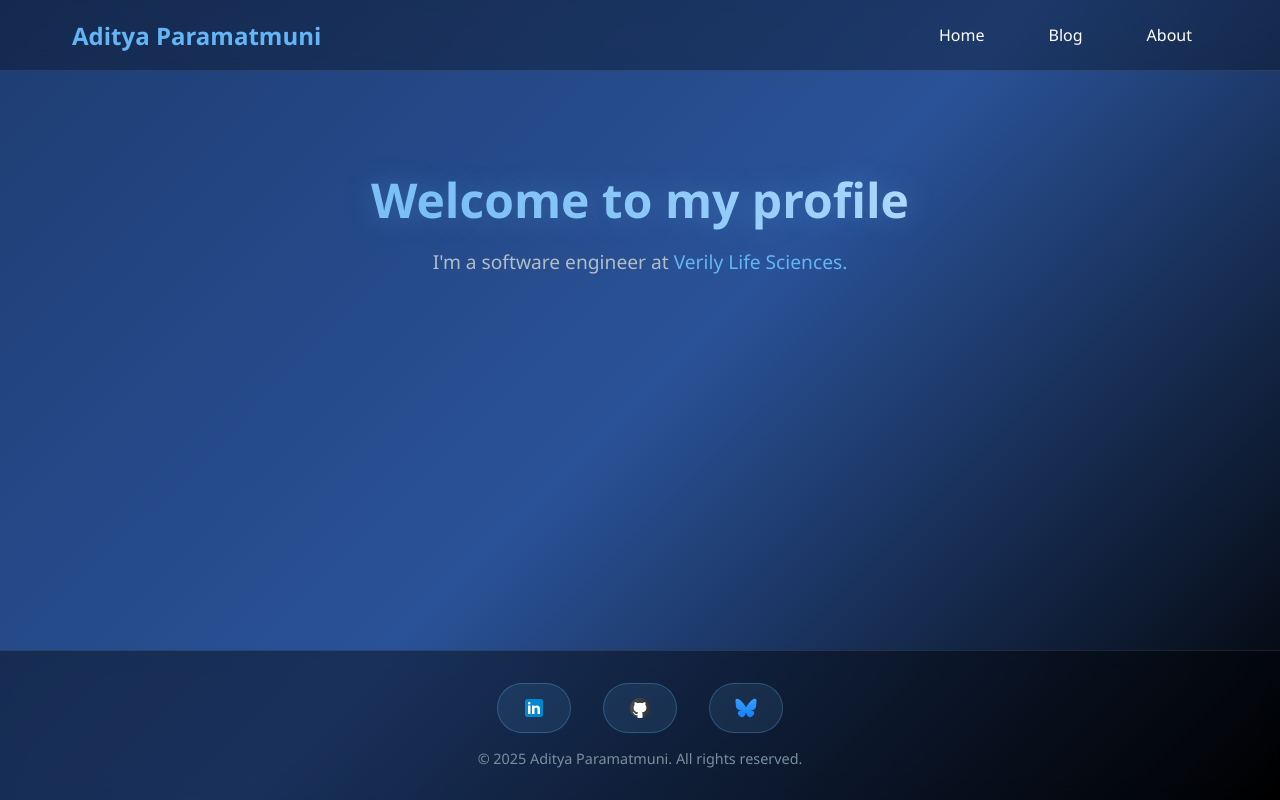
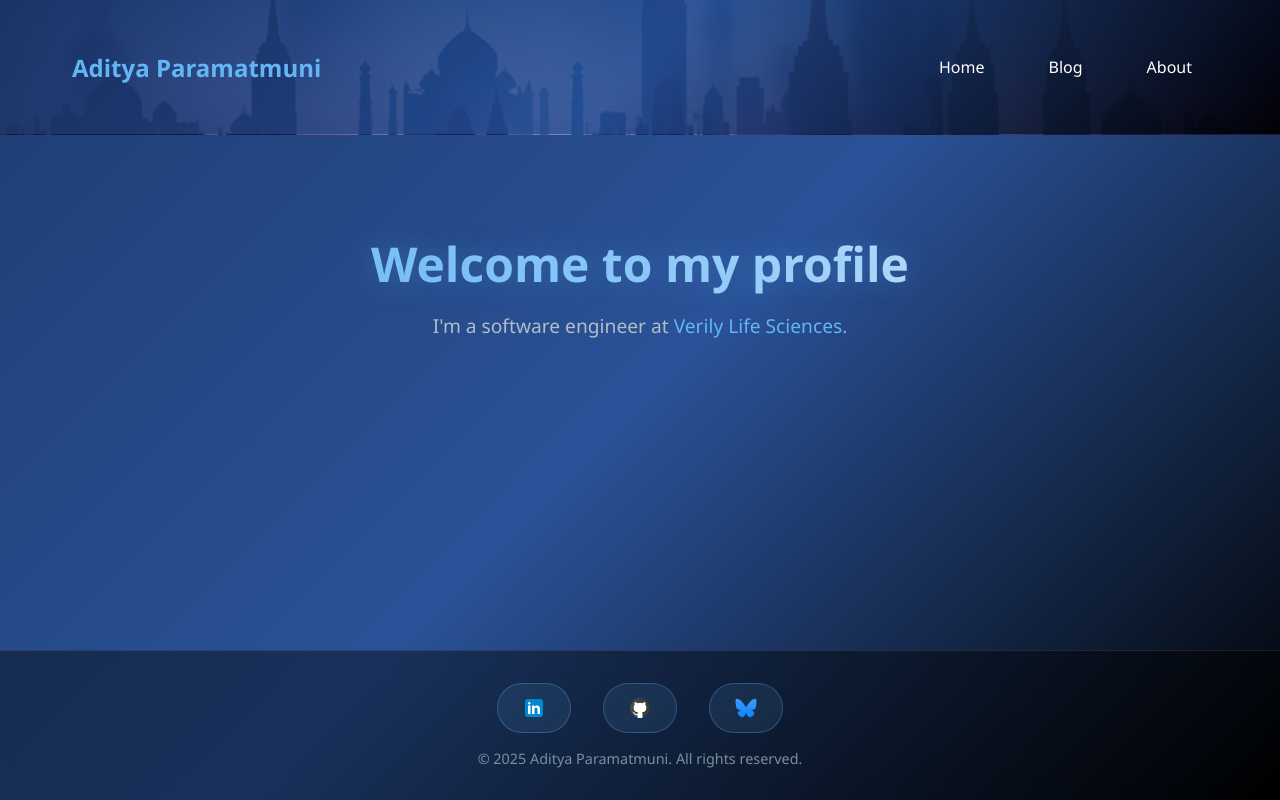
Before and after one commit to adiparam/adiparam.github.io, a React (Vite) app: page / in a window 1280 px wide. Built offline with nearby package versions, Linux system fonts and the light colour scheme; the HTML template or start-up script is replaced by a standard one.

Commit message:
Added header (#9)

```diff
--- a/src/App.css
+++ b/src/App.css
@@ -6,10 +6,14 @@
 
 /* Navigation Bar */
 .navbar {
-  background: rgba(0, 0, 0, 0.3);
+  background: linear-gradient(135deg, rgba(30, 60, 114, 0.8) 0%, rgba(42, 82, 152, 0.8) 50%, rgba(0, 0, 0, 0.8) 100%),
+              url('/resources/background.png');
+  background-size: cover;
+  background-position: center;
+  background-repeat: no-repeat;
   backdrop-filter: blur(10px);
   border-bottom: 1px solid rgba(255, 255, 255, 0.1);
-  padding: 1rem 0;
+  padding: 3rem 0;
   position: sticky;
   top: 0;
   z-index: 100;
```
Also changed, not shown: public/resources/background.png (added).
